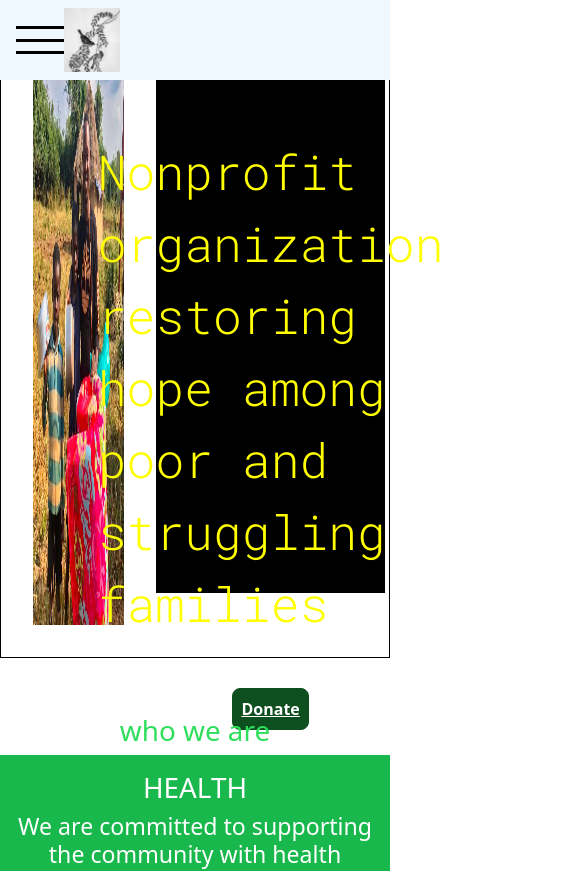
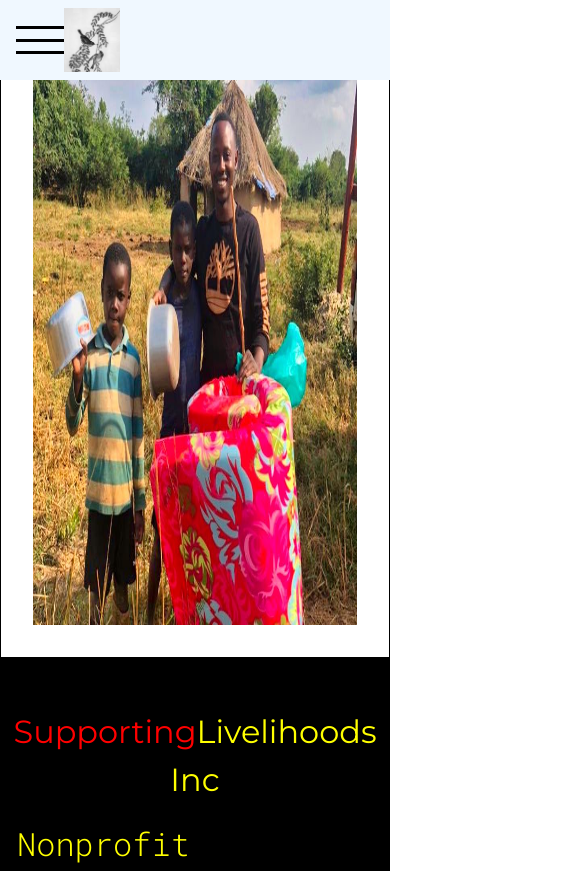
Before and after one commit to robertkigobe/supportinglivelihoods, a React (Create React App) app: page / in a window 390 px wide. Shown: the top 871 px of the page, 585 px wide, since content can reach past the window. Built offline with nearby package versions, Linux system fonts and the light colour scheme.

Commit message:
mobile version

```diff
--- a/src/components/Navigation/Layout.js
+++ b/src/components/Navigation/Layout.js
@@ -9,7 +9,6 @@ const Layout = () => {
     <div className="layout">
       <Main/>
       <WhoWeAre />
-
     </div>
   );
 };
--- a/src/components/homepage/Main.css
+++ b/src/components/homepage/Main.css
@@ -61,3 +61,44 @@
     font-family: 'Lobster', cursive;
     font-family: 'Roboto Mono', monospace;
 }
+
+@media (max-width: 40rem) {
+    .main__home {
+        flex-direction: column;
+    }
+
+    .main__home_image__container {
+        flex-direction: column;
+        width: 100%;
+    }
+
+    .main__home_image {
+        width: 100%;
+        height: 35rem;
+    }
+
+    .main__home_info {
+        flex-direction: column;
+        width: 100%;
+    }
+
+    .main-nav__title {
+        font-family: 'Great Vibes', cursive;
+        font-size: 2rem;
+        color: red;
+
+        font-family: 'Lobster', cursive;
+        font-family: 'Montserrat', sans-serif;
+    }
+
+    .main__home_info__title {
+
+        padding: 1rem;
+        color: yellow;
+        font-size: 2rem;
+        text-align: left;
+        font-family: 'Great Vibes', cursive;
+        font-family: 'Lobster', cursive;
+        font-family: 'Roboto Mono', monospace;
+    }
+}
```
